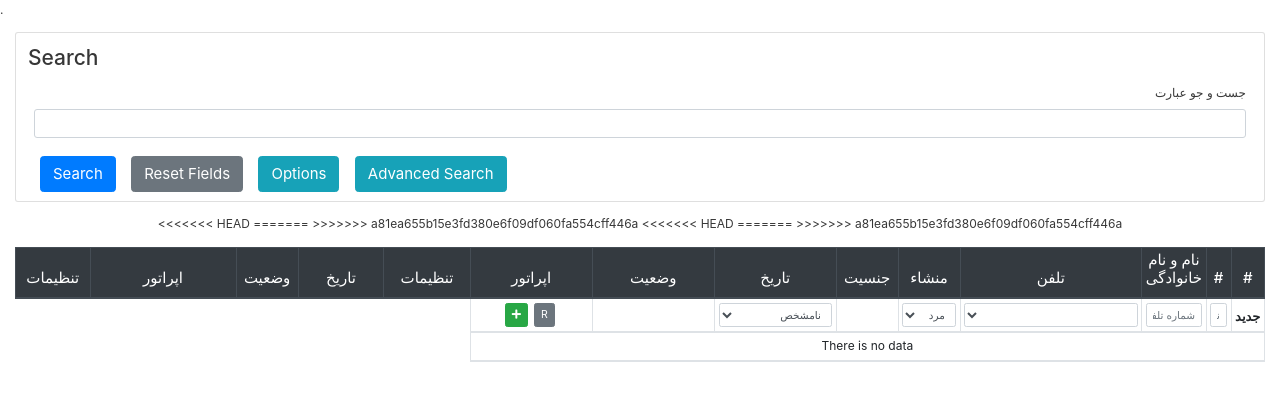
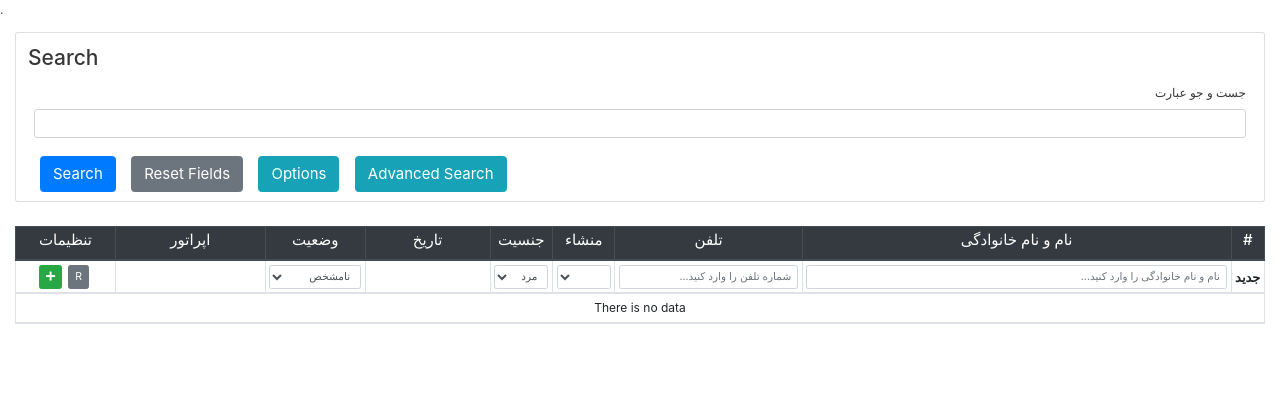
Before and after one commit to zahed-zibaee/academyfarda_landing_page1, a Django app: template templates/leads/export/export.html in a window 1280 px wide. Shown: the top 401 px of the page. Run offline with Django 3.2, Linux system fonts and the light colour scheme; the template is opened without the code that fills it, so the values that code supplies are empty; some libraries are stand-ins or nearby versions.

Commit message:
column width export

```diff
--- a/templates/leads/export/export.html
+++ b/templates/leads/export/export.html
@@ -129,26 +129,16 @@
         <!-- Start Table_header -->
         <thead class="thead-dark">
             <tr>
-<<<<<<< HEAD
-                <th scope="col" style="width: 1%"><h5>#</h5></th>
-=======
                 <th scope="col" style="width: 2%"><h5>#</h5></th>
->>>>>>> a81ea655b15e3fd380e6f09df060fa554cff446a
                 <th scope="col"><h5>نام و نام خانوادگی</h5></th>
                 <th scope="col" style="width: 15%"><h5>تلفن</h5></th>
                 <th scope="col" style="width: 5%"><h5>منشاء</h5></th>
                 <th scope="col" style="width: 5%"><h5>جنسیت</h5></th>
-<<<<<<< HEAD
                 <th scope="col" style="width: 10%"><h5>تاریخ</h5></th>
-                <th scope="col" style="width: 10%"><h5>وضعیت</h5></th>
-                <th scope="col" style="width: 10%"><h5>اپراتور</h5></th>
-                <th scope="col" class="d-print-none" style="width: 7%"><h5>تنظیمات</h5></th>
-=======
-                <th scope="col" style="width: 7%"><h5>تاریخ</h5></th>
-                <th scope="col" style="width: 5%"><h5>وضعیت</h5></th>
+                <th scope="col" style="width: 8%"><h5>وضعیت</h5></th>
                 <th scope="col" style="width: 12%"><h5>اپراتور</h5></th>
-                <th scope="col" style="width: 6%" class="d-print-none"><h5>تنظیمات</h5></th>
->>>>>>> a81ea655b15e3fd380e6f09df060fa554cff446a
+                <th scope="col" style="width: 8%" class="d-print-none"><h5>تنظیمات</h5></th>
+
             </tr>
         </thead>
         <!-- End Table_header -->
```
